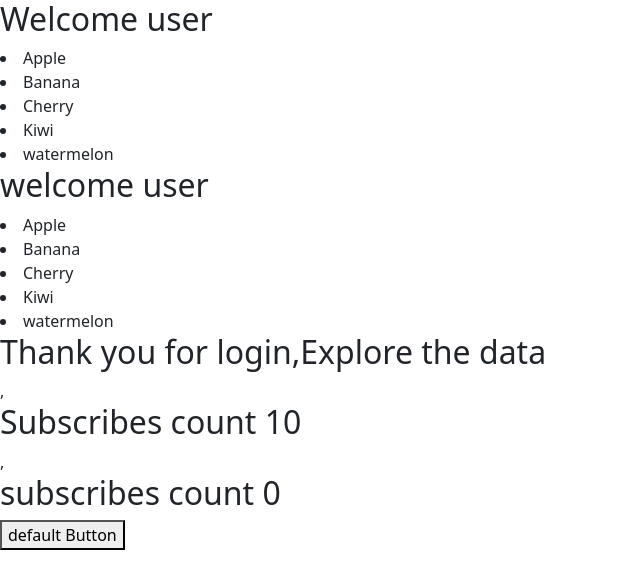
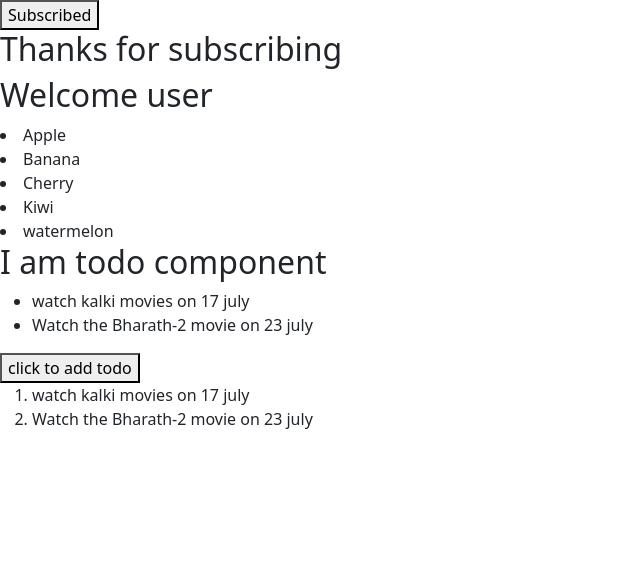
Before and after one commit to Chinni0316/react_class, a React (Create React App) app: page / in a window 1280 px wide. Shown: the top 588 px of the page, without its empty margins (0-640 px from the left). Built offline with nearby package versions, Linux system fonts and the light colour scheme.

Commit message:
add file

```diff
--- a/src/App.js
+++ b/src/App.js
@@ -3,15 +3,17 @@ import Conditinal_rendering from "./component/class-component/condtional";
 import Conditinal_rendering1 from "./component/class-component/conditon";
 import Conditinalrendering from "./component/class-component/conditional ternary";
 import CustomButtonSubscribe from "./component/class-component/button";
+import SubscribeComponent from "./component/class-component/subscribes";
+import Todocomponent from "./component/class-component/todo";
 
 
 const App = () => {
 
 return(
     <>
-    <Conditinal_rendering1></Conditinal_rendering1>
-    <Conditinalrendering></Conditinalrendering>
-    <CustomButtonSubscribe></CustomButtonSubscribe>
+
+     <SubscribeComponent></SubscribeComponent>
+     <Todocomponent></Todocomponent>
     </>
 )
 };
--- /dev/null
+++ b/src/component/class-component/subscribes.js
@@ -0,0 +1,41 @@
+import Conditinal_rendering1 from "./conditon";
+import Conditinal_rendering from "./condtional";
+
+const { Component}=require("react")
+class SubscribeComponent extends Component{
+// state  creation
+state={
+    isSubscribe:true,
+    text1:"Subscribe",
+    text2:"Subscribed",
+}
+handleClick=()=>{
+    console.log("clicked")
+    this.setState(
+        {
+        isSubscribe:!this.state.isSubscribe,
+        },()=>{}
+    );
+};
+render(){
+    return(
+        <>
+        <button onClick={this.handleClick}>
+            {this.state.isSubscribe?this.state.text2:this.state.text1}
+        </button>
+        {
+            this.state.isSubscribe?(
+            <>
+             <h2>Thanks for subscribing</h2>
+             <Conditinal_rendering1></Conditinal_rendering1>
+            </>
+
+        ):(<h2>pleace subscribes to access</h2>
+
+        )}
+        </>
+    )
+}
+}
+
+export default SubscribeComponent;
--- /dev/null
+++ b/src/component/class-component/todo.js
@@ -0,0 +1,33 @@
+import { Component } from "react";
+import ListItem from "../List/ListItems";
+import Custom_List from "../simple_list/custom_list";
+
+class Todocomponent extends Component{
+
+        state={
+            todos:["watch kalki movies on 17 july","Watch the Bharath-2 movie on 23 july"]
+        };
+        addTodohandler=()=>{
+            const newstate=[...this.state.todos,"Watch kalki-2 on july 2026"]
+            this.setState({
+                todos:newstate
+            })
+        };
+        render(){
+        return(
+            <>
+            <h2>I am todo component</h2>
+            <Custom_List list={this.state.todos}/>
+            <button onClick={this.addTodohandler}>click to add todo</button>
+
+            <ol>{
+                this.state.todos.map(each=>{
+                    return<li>{each}</li>
+                })}
+                </ol>
+            </>
+        )
+    }
+
+}
+export default Todocomponent;
--- a/src/component/simple_list/custom_list.js
+++ b/src/component/simple_list/custom_list.js
@@ -1,4 +1,4 @@
-import "./listdata"
+
 const Custom_List=({list})=>{
     return(
         <ul>
```
